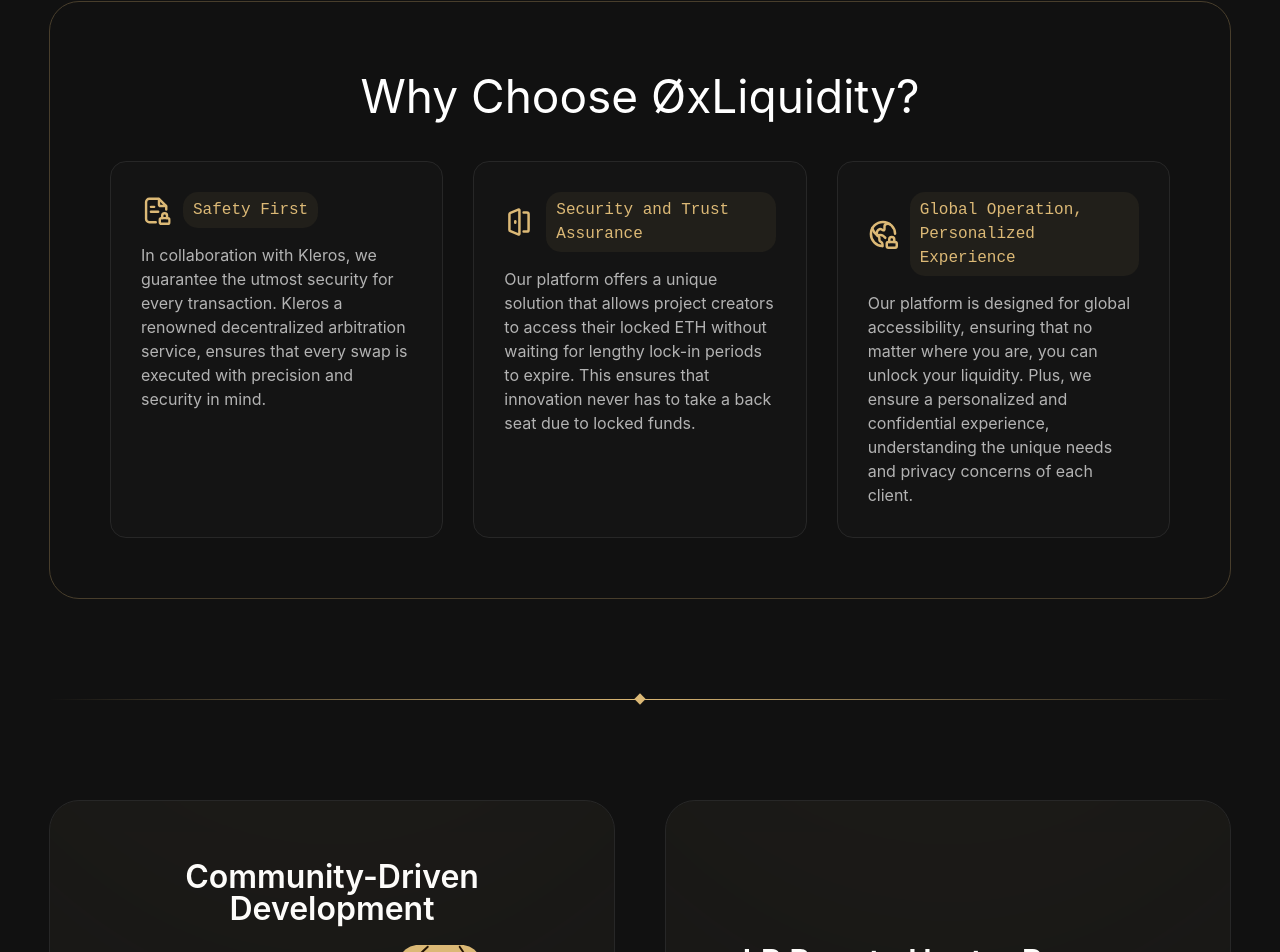
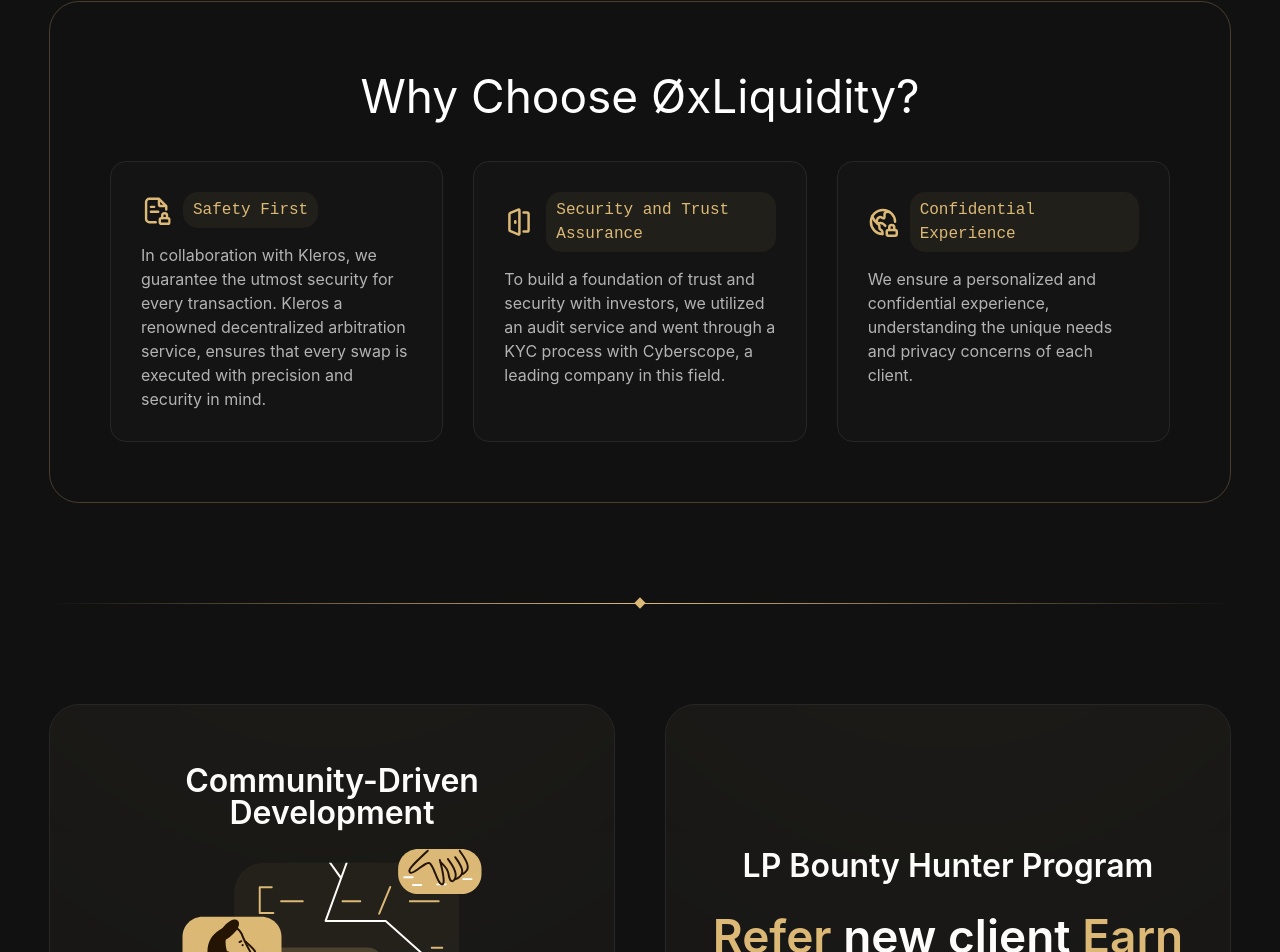
Before and after one commit to GeorgiyAslanyan/liquidityre, a Next.js app: page / in a window 1280 px wide. Shown: the part 2979-3931 px from the top of the page. Built offline with nearby package versions, Linux system fonts and the light colour scheme; no server answers.

Commit message:
why us commit

```diff
--- a/components/WhyUs.jsx
+++ b/components/WhyUs.jsx
@@ -12,13 +12,13 @@
     title: "Security and Trust Assurance",
     icon: "/whyus/immediate.svg",
     description:
-      "Our platform offers a unique solution that allows project creators to access their locked ETH without waiting for lengthy lock-in periods to expire. This ensures that innovation never has to take a back seat due to locked funds.",
+      "To build a foundation of trust and security with investors, we utilized an audit service and went through a KYC process with Cyberscope, a leading company in this field.",
   },
   {
-    title: "Global Operation, Personalized Experience",
+    title: "Сonfidential Experience",
     icon: "/whyus/global.svg",
     description:
-      "Our platform is designed for global accessibility, ensuring that no matter where you are, you can unlock your liquidity. Plus, we ensure a personalized and confidential experience, understanding the unique needs and privacy concerns of each client.",
+      "We ensure a personalized and confidential experience, understanding the unique needs and privacy concerns of each client.",
   },
 ];
 
```
